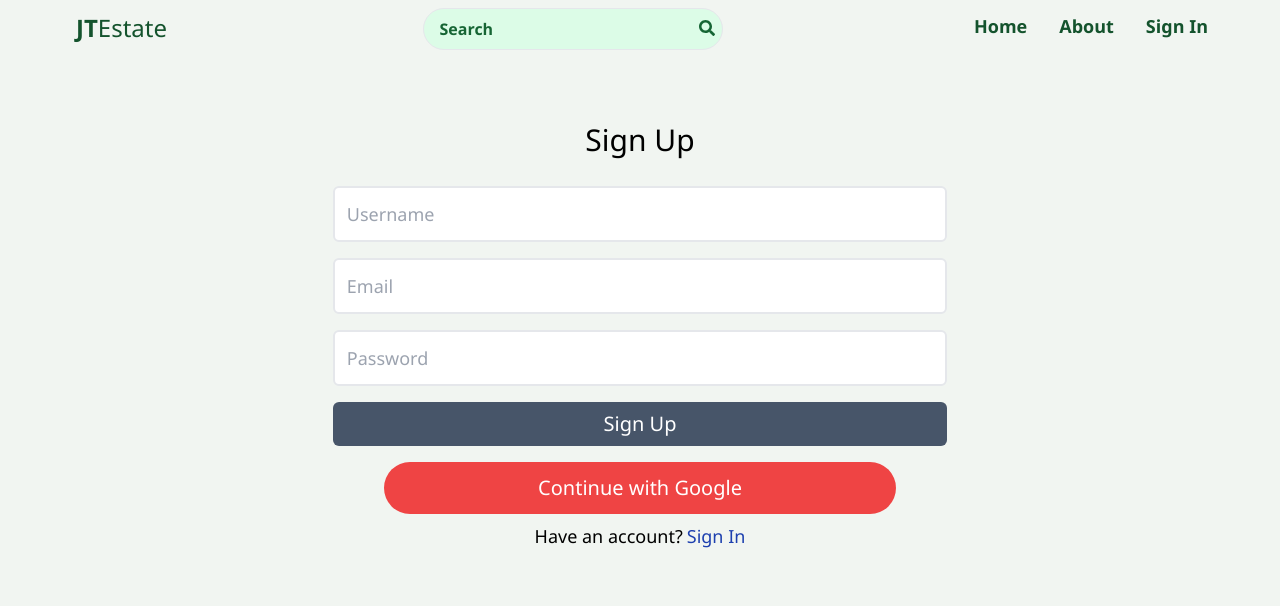
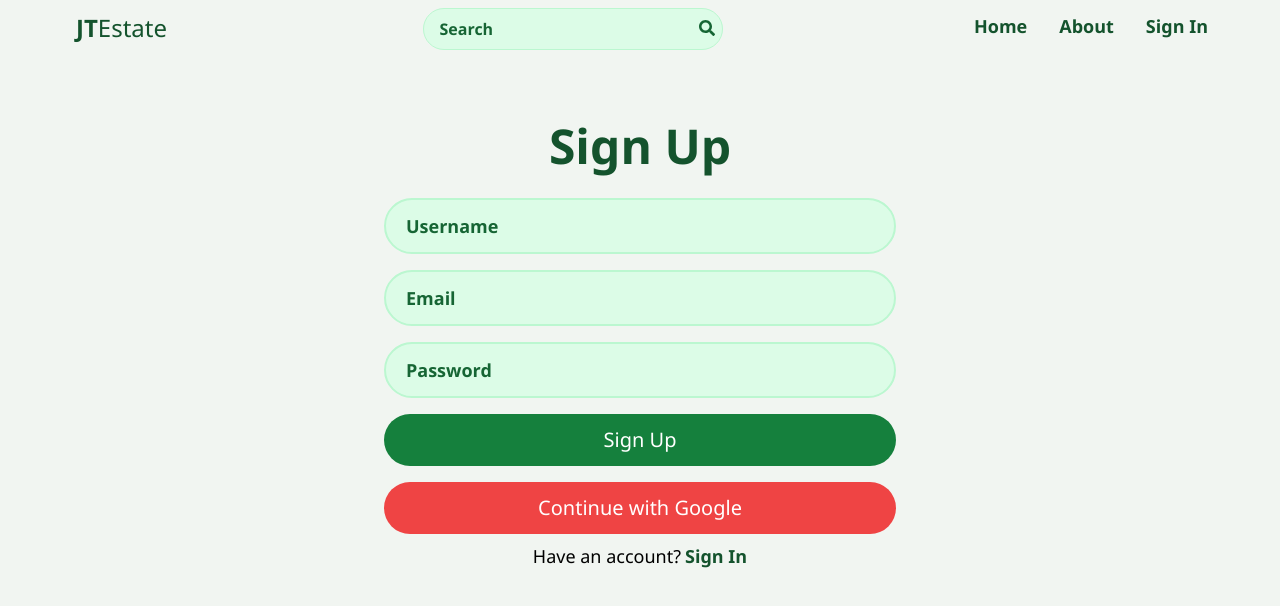
Before and after one commit to Jinmoyee/E-Commerce-MERN-Concept, a React (Vite) app in the folder client/: page /sign-up in a window 1280 px wide. Shown: the top 606 px of the page. Built offline with nearby package versions, Linux system fonts and the light colour scheme; no server answers.

Commit message:
Styles........

```diff
--- a/client/src/components/Header.jsx
+++ b/client/src/components/Header.jsx
@@ -38,7 +38,7 @@ const Header = () => {
                 <input
                     type="text"
                     placeholder="Search"
-                    className='border rounded-full py-2 px-4 outline-none w-[150px] md:w-[300px] placeholder-green-800 font-semibold text-sm md:text-base bg-green-100'
+                    className='border rounded-full py-2 px-4 outline-none w-[150px] md:w-[300px] placeholder-green-800 font-semibold text-sm md:text-base bg-green-100 border-green-200'
                     value={searchTerm}
                     onChange={(e) => setSearchTerm(e.target.value)}
                 />
--- a/client/src/pages/SignIn.jsx
+++ b/client/src/pages/SignIn.jsx
@@ -44,7 +44,7 @@ const SignIn = () => {
             <form onSubmit={handleSignup}>
                 <label>
                     <input
-                        className="border-2 px-5 py-3 m-2 rounded-full w-[90%] sm:w-[80%] md:w-[60%] lg:w-[50%] text-lg placeholder-green-800 font-semibold bg-green-100 outline-none"
+                        className="border-2 px-5 py-3 m-2 rounded-full w-[90%] sm:w-[80%] md:w-[60%] lg:w-[50%] text-lg placeholder-green-800 font-semibold bg-green-100 outline-none border-green-200 text-green-900"
                         type="email"
                         placeholder="Email"
                         id="email"
@@ -54,7 +54,7 @@ const SignIn = () => {
                 <br />
                 <label>
                     <input
-                        className="border-2 px-5 py-3 m-2 rounded-full w-[90%] sm:w-[80%] md:w-[60%] lg:w-[50%] text-lg placeholder-green-800 font-semibold bg-green-100 outline-none"
+                        className="border-2 px-5 py-3 m-2 rounded-full w-[90%] sm:w-[80%] md:w-[60%] lg:w-[50%] text-lg placeholder-green-800 font-semibold bg-green-100 outline-none border-green-200 text-green-900"
                         type="password"
                         id="password"
                         placeholder="Password"
--- a/client/src/pages/SignUp.jsx
+++ b/client/src/pages/SignUp.jsx
@@ -39,11 +39,11 @@ const SignUp = () => {
 
     return (
         <div className="flex flex-col text-center px-[10%] py-[5%]">
-            <h2 className="text-3xl mb-5">Sign Up</h2>
+            <h2 className="text-5xl font-semibold mb-[3rem] lg:mb-5 text-green-900">Sign Up</h2>
             <form onSubmit={handleSignup}>
                 <label>
                     <input
-                        className="border-2 p-3 m-2 rounded-md w-[60%] text-lg"
+                        className="border-2 px-5 py-3 m-2 rounded-full w-[90%] sm:w-[80%] md:w-[60%] lg:w-[50%] text-lg placeholder-green-800 font-semibold bg-green-100 outline-none border-green-200 text-green-900"
                         type="text"
                         placeholder="Username"
                         id="username"
@@ -53,7 +53,7 @@ const SignUp = () => {
                 <br />
                 <label>
                     <input
-                        className="border-2 p-3 m-2 rounded-md w-[60%] text-lg"
+                        className="border-2 px-5 py-3 m-2 rounded-full w-[90%] sm:w-[80%] md:w-[60%] lg:w-[50%] text-lg placeholder-green-800 font-semibold bg-green-100 outline-none border-green-200 text-green-900"
                         type="email"
                         placeholder="Email"
                         id="email"
@@ -63,7 +63,7 @@ const SignUp = () => {
                 <br />
                 <label>
                     <input
-                        className="border-2 p-3 m-2 rounded-md w-[60%] text-lg"
+                        className="border-2 px-5 py-3 m-2 rounded-full w-[90%] sm:w-[80%] md:w-[60%] lg:w-[50%] text-lg placeholder-green-800 font-semibold bg-green-100 outline-none border-green-200 text-green-900"
                         type="password"
                         id="password"
                         placeholder="Password"
@@ -72,13 +72,13 @@ const SignUp = () => {
                 </label>
                 <br />
                 <button
-                    type="submit" className="bg-slate-600 p-2 text-xl text-white rounded-md w-[60%] m-2">
+                    type="submit" className="bg-green-700 hover:bg-green-600 p-3 text-xl text-white rounded-full w-[90%] sm:w-[80%] md:w-[60%] lg:w-[50%] m-2">
                     {loading ? 'loading...' : 'Sign Up'}
                 </button>
                 <br />
                 <OAuth />
                 <br />
-                <p className="text-lg">Have an account?<span className="text-blue-800 ml-1 cursor-pointer" onClick={() => navigate('/sign-in')}>Sign In</span></p>
+                <p className="text-lg">Have an account?<span className="text-green-900 ml-1 cursor-pointer font-semibold hover:underline" onClick={() => navigate('/sign-in')}>Sign In</span></p>
                 <br />
                 {error && <p className="text-red-500 text-xl">{error}</p>}
             </form>
```
Also changed, not shown: client/src/pages/Profile.jsx (+20 -15 lines).
